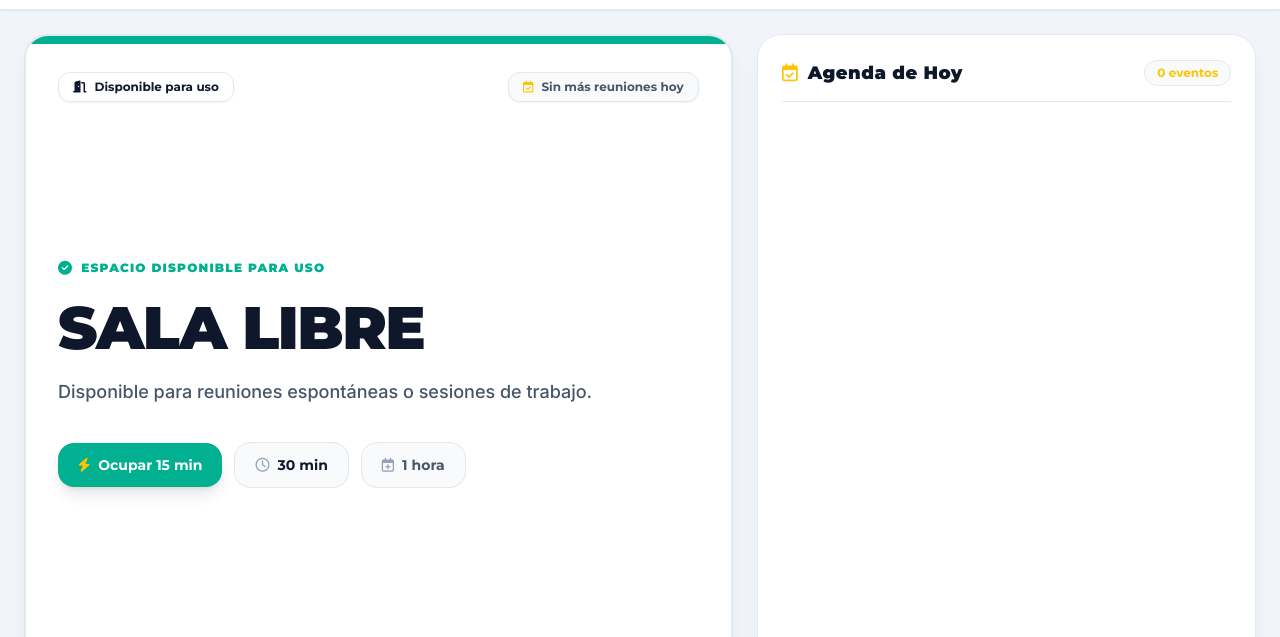
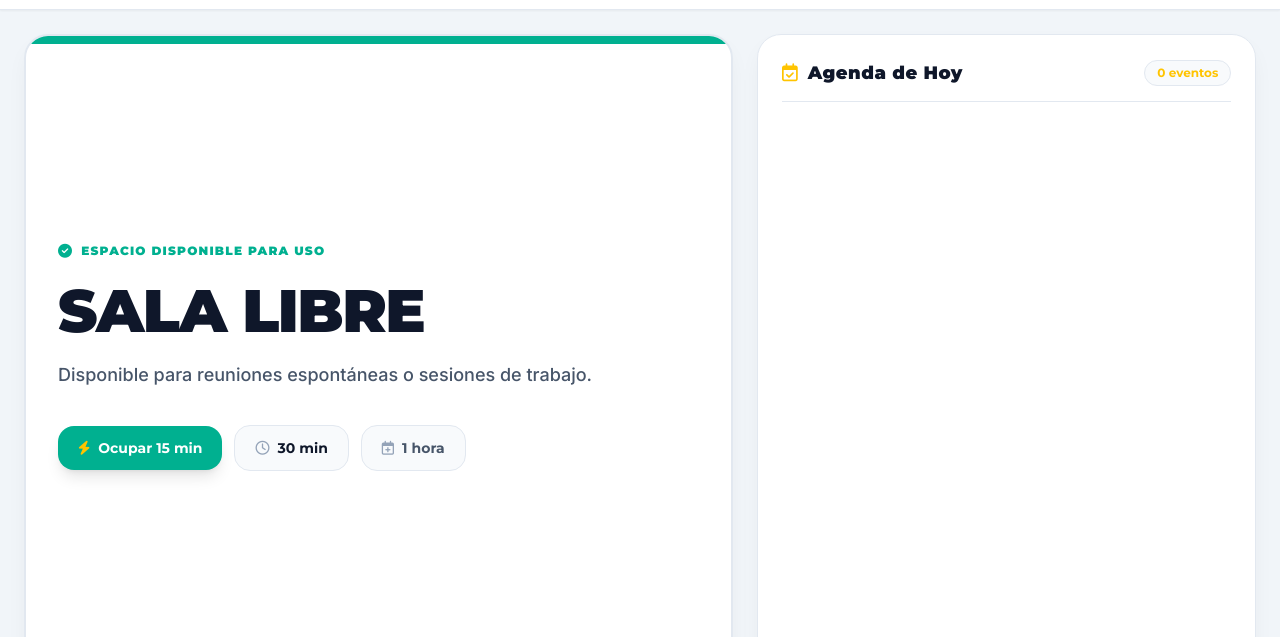
Before and after one commit to iamblanquet/roomdisplay, a website: page public/index.html in a window 1280 px wide. Shown: the part 69-706 px from the top of the page. Drawn offline with nearby package versions, Linux system fonts and the light colour scheme; no server answers.

Commit message:
ui: remover pildoras superiores del statusCardHero para una interfaz 100% limpia

```diff
--- a/public/index.html
+++ b/public/index.html
@@ -121,21 +121,6 @@
 
         <!-- Barra de acento superior limpia y profesional -->
         <div id="statusTopBarAccent" class="absolute top-0 left-0 right-0 h-2 bg-[#00b090] transition-colors duration-500"></div>
-
-        <!-- Encabezado Superior de Contexto y Disponibilidad (Sin redundancia) -->
-        <div class="relative z-10 flex items-center justify-between pt-1 gap-2 flex-wrap">
-          <!-- Información de Disponibilidad / Horario de Desocupación -->
-          <div id="heroAvailabilityPill" class="inline-flex items-center space-x-2 px-3 py-1.5 sm:px-3.5 sm:py-1.5 rounded-xl border text-[11px] sm:text-xs font-bold font-brand transition-all shadow-sm">
-            <i id="heroAvailabilityIcon" class="fa-solid fa-door-open"></i>
-            <span id="heroAvailabilityText">Disponible para uso</span>
-          </div>
-
-          <!-- Próximo Evento en la Jornada (Next Up) -->
-          <div id="heroNextPill" class="inline-flex items-center space-x-2 px-3 py-1.5 sm:px-3.5 sm:py-1.5 rounded-xl bg-kiosk-sub border border-kiosk text-[11px] sm:text-xs font-bold font-brand text-kiosk-muted shadow-sm max-w-full">
-            <i id="heroNextIcon" class="fa-regular fa-calendar-check text-[#ffc400]"></i>
-            <span id="heroNextText" class="truncate">Sin más reuniones hoy</span>
-          </div>
-        </div>
 
         <!-- Contenido Central del Estado -->
         <div class="relative z-10 my-auto py-2 sm:py-4">
```
